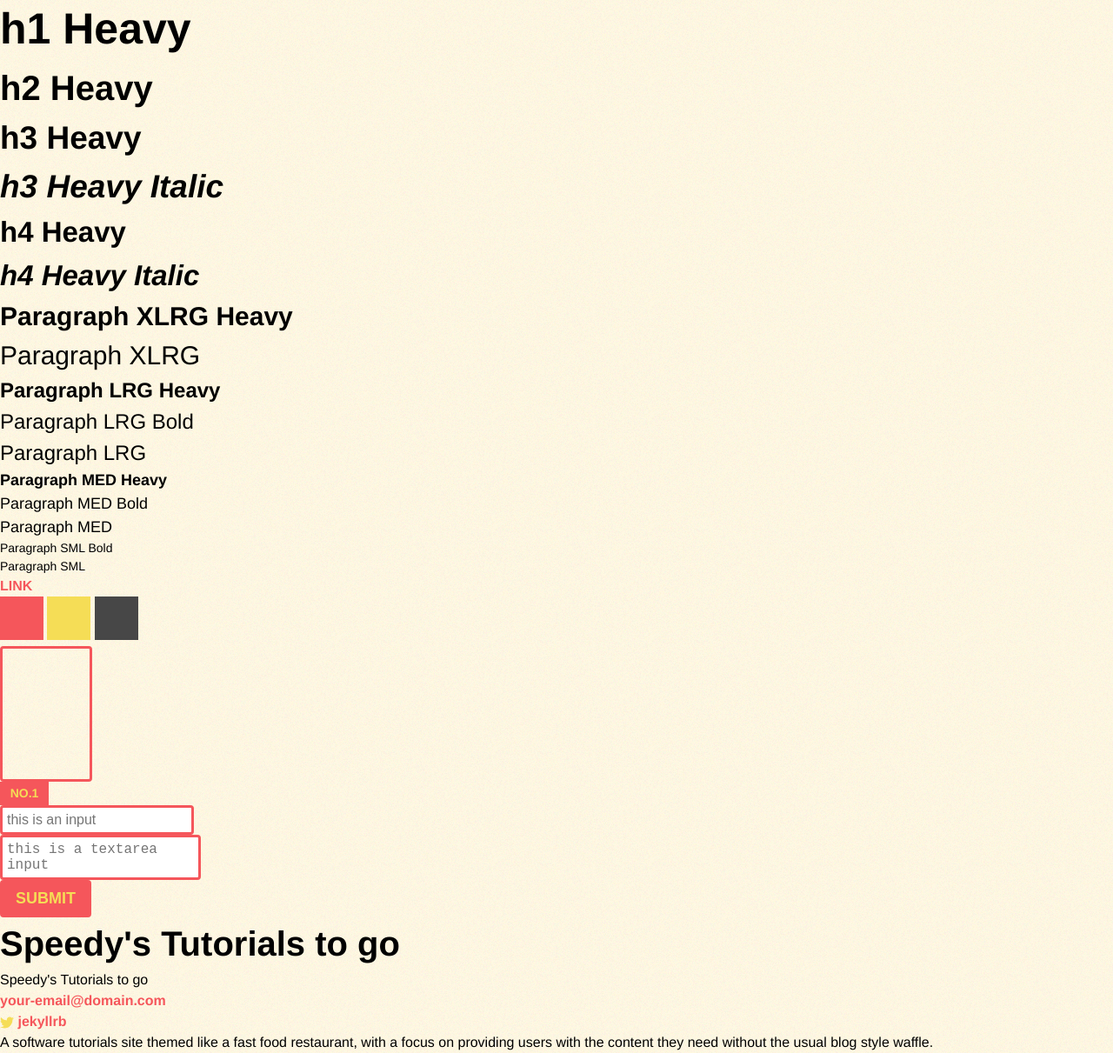
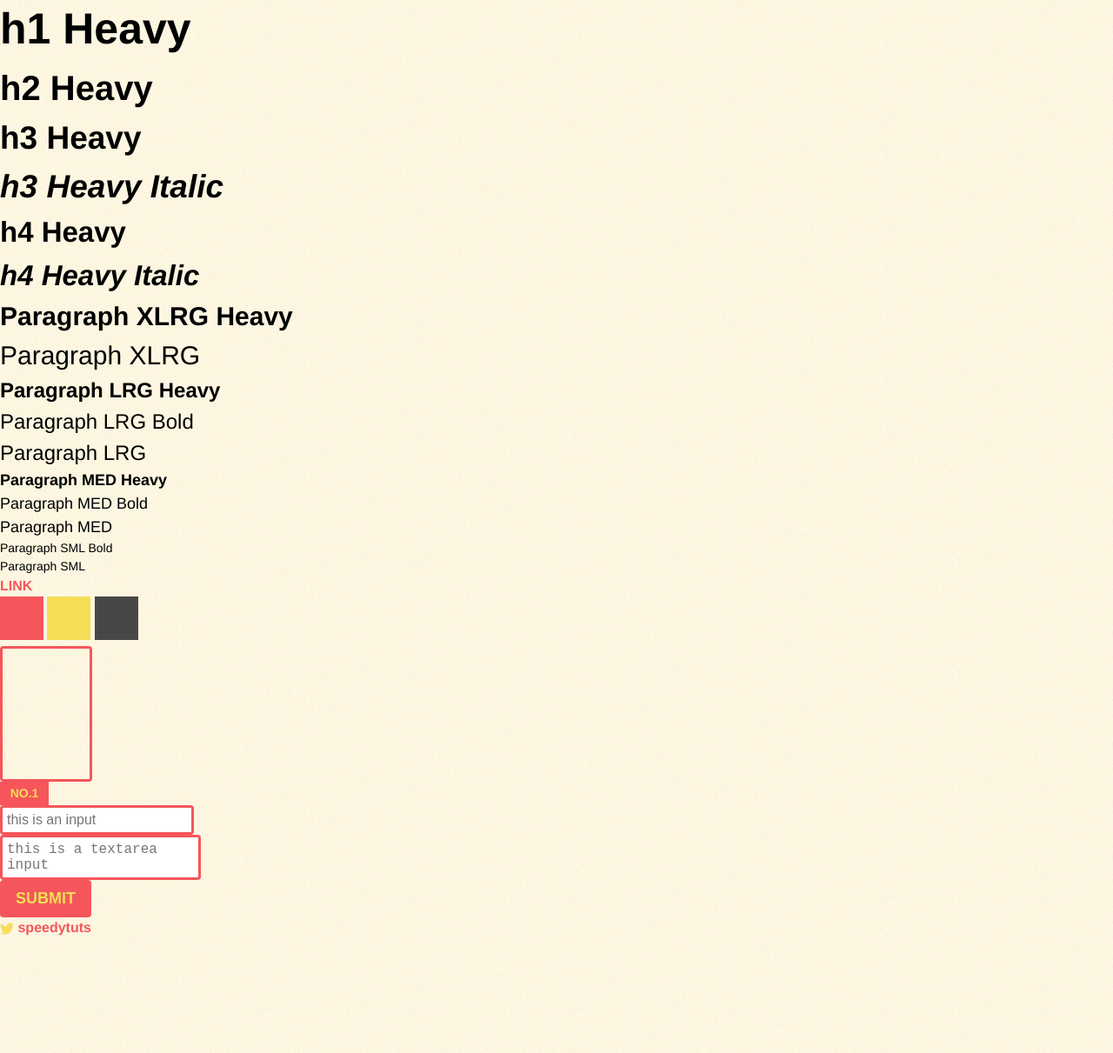
Before and after one commit to danmorrisonNZ/speedyTuts, a Jekyll site: the page built from style-library.md, in a window 1280 px wide, cut to the strip 104-1315 px from the top of the page. Shown: the whole strip at 87% size. Built offline with Jekyll 4.4.1, drawn with Linux system fonts in a browser that asks for light colours; after the commit the page ends 1183 px from its top, so only the background shows below that.

Commit message:
revise footer content

```diff
--- a/_config.yml
+++ b/_config.yml
@@ -13,7 +13,7 @@ description: > # this means to ignore newlines until "baseurl:"
   with a focus on providing users with the content they need without the usual blog style waffle.
 baseurl: "" # the subpath of your site, e.g. /blog
 url: "http://yourdomain.com" # the base hostname & protocol for your site
-twitter_username: jekyllrb
+twitter_username: speedytuts
 
 # Build settings
 markdown: kramdown
--- a/_includes/footer.html
+++ b/_includes/footer.html
@@ -1,17 +1,6 @@
 <footer class="site-footer">
-
   <div class="wrapper">
-
-    <h2 class="footer-heading">{{ site.title }}</h2>
-
     <div class="footer-col-wrapper">
-      <div class="footer-col footer-col-1">
-        <ul class="contact-list">
-          <li>{{ site.title }}</li>
-          <li><a href="mailto:{{ site.email }}">{{ site.email }}</a></li>
-        </ul>
-      </div>
-
       <div class="footer-col footer-col-2">
         <ul class="social-media-list">
           {% if site.twitter_username %}
@@ -21,12 +10,6 @@
           {% endif %}
         </ul>
       </div>
-
-      <div class="footer-col footer-col-3">
-        <p>{{ site.description }}</p>
-      </div>
     </div>
-
   </div>
-
 </footer>
```
